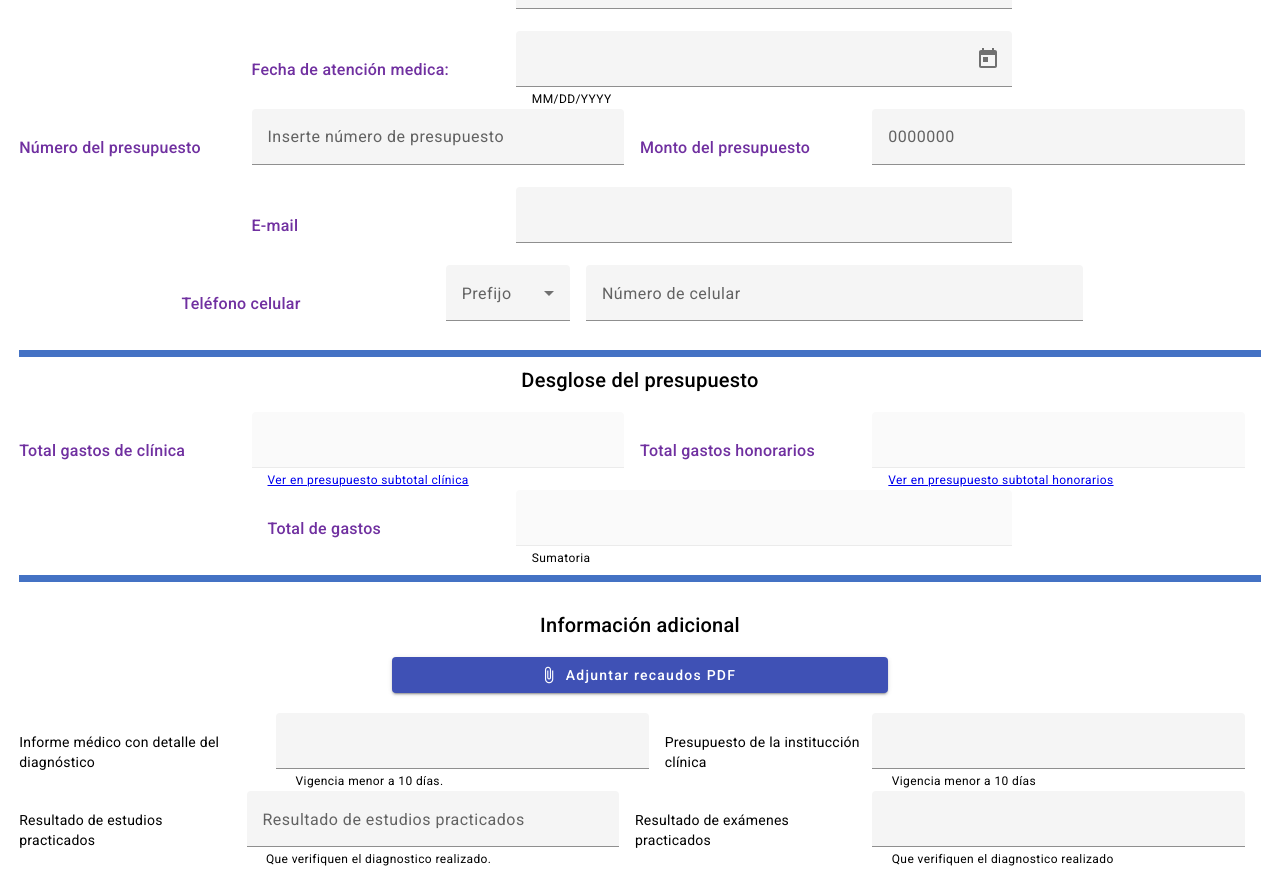
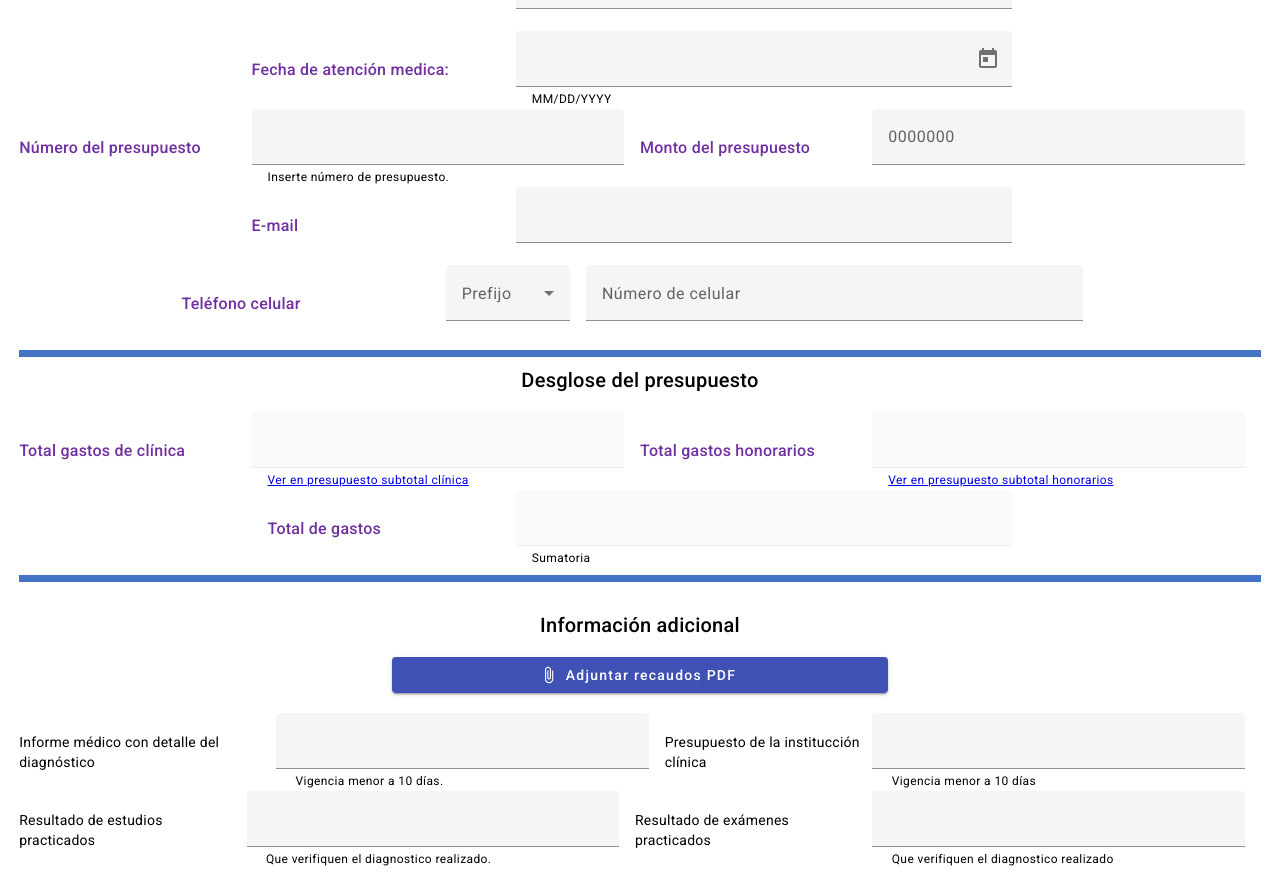
Before and after one commit to AdolfoChS97/sc_carta_aval, an Angular app: page / in a window 1280 px wide. Shown: the part 526-1414 px from the top of the page. Built offline with nearby package versions, Linux system fonts and the light colour scheme.

Commit message:
feat/add style template

```diff
--- a/src/app/components/budget-medical/budget-medical.component.html
+++ b/src/app/components/budget-medical/budget-medical.component.html
@@ -40,9 +40,6 @@
             <div fxLayout="row" class="row-input">
                 <label class="mr-1 label-class" for="">Resultado de estudios practicados</label>
                 <mat-form-field fxFlex="30" class="mr-1">
-                    <mat-label>
-                        Resultado de estudios practicados
-                    </mat-label>
 
                     <input type="text" matInput placeholder="">
                     <mat-hint> Que verifiquen el diagnostico realizado.</mat-hint>
--- a/src/app/components/endorsement/endorsement.component.html
+++ b/src/app/components/endorsement/endorsement.component.html
@@ -86,7 +86,8 @@
                         <!-- <mat-label>
                             Número del presupuesto
                         </mat-label> -->
-                        <input type="text" matInput placeholder="Inserte número de presupuesto">
+                        <input type="text" matInput placeholder="">
+                        <mat-hint>Inserte número de presupuesto.</mat-hint>
                     </mat-form-field>
                     <label class="mr-1 label-class" for=""> Monto del presupuesto</label>
                     <mat-form-field fxFlex="30" class="mr-1">
```
